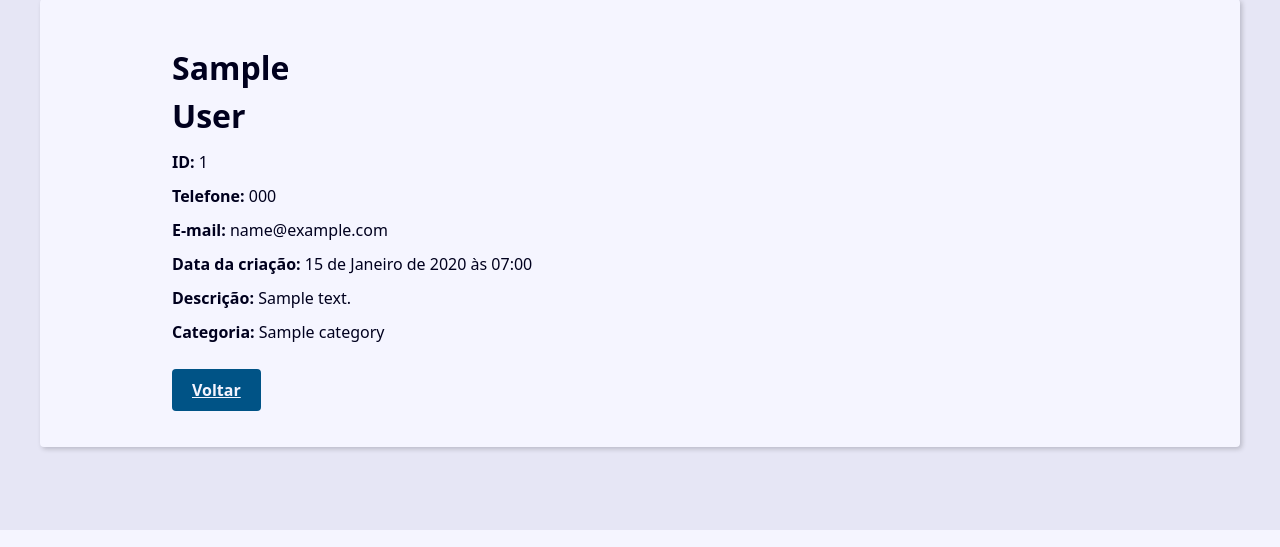
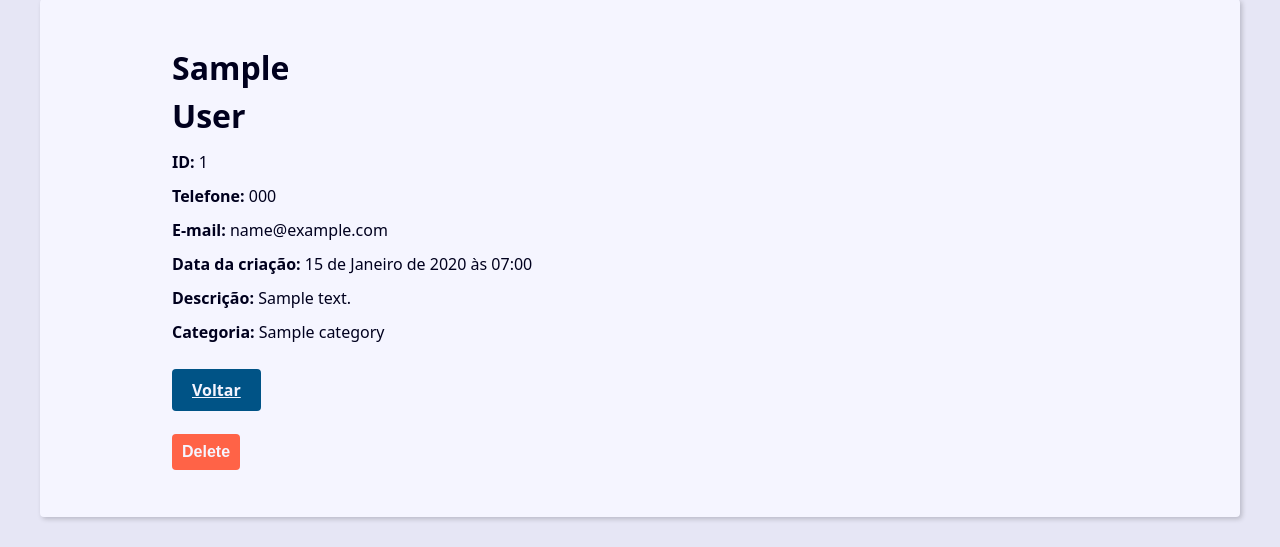
Before and after one commit to StyvenNoronha/agenda, a Django app: page /contato/1/ in a window 1280 px wide. Shown: the part 270-817 px from the top of the page. Run offline with Django 5.2, Linux system fonts and the light colour scheme; tables that the repository leaves empty hold one stand-in row (values such as "Sample post").

Commit message:
botao deletar e view

```diff
--- a/base_static/global/css/style.css
+++ b/base_static/global/css/style.css
@@ -311,3 +311,24 @@ svg {
     filter: brightness(80%);
     box-shadow: 0 0 5px rgb(0, 83, 134);
   }
+
+
+  .contact-links {
+    margin-block: calc(var(--small-font-size) * 2);
+    display: flex;
+    align-items: center;
+    gap: 0 var(--spacing);
+  }
+
+  .btn-link {
+    font-size: var(--small-font-size);
+    text-decoration: none;
+    font-weight: bold;
+    padding: 1rem;
+    display: block;
+    line-height: var(--small-font-size);
+  }
+
+  .btn-delete {
+    background: tomato;
+  }
--- a/contact/templates/contact/contact.html
+++ b/contact/templates/contact/contact.html
@@ -12,6 +12,17 @@
         <p><b>Descrição: </b>{{contact.description}}</p>
         <p><b>Categoria: </b>{{contact.category }}</p>
         </br>
-        <a class="btn" href="{% url 'contact:index' %}">Voltar</a>
+        <a class="btn btc-link " href="{% url 'contact:index' %}">Voltar</a>
+
+        <form action="{% url 'contact:delete' contact.id %}" method="post" >
+            {% csrf_token %}
+
+            <div class="contact-links">
+
+                <form action="{% url 'contact:delete' contact.id %}" method="POST">
+                  {% csrf_token %}
+                    <button class="btn btn-link btn-delete" type="submit">Delete</button>
+                </form>
+              </div>
     </div>
 {% endblock content %}
--- a/contact/urls.py
+++ b/contact/urls.py
@@ -7,6 +7,7 @@ urlpatterns = [
     path('', views.index, name='index'),
     path('contato/<int:id>/', views.contact, name='contact'),
     path('contato/<int:id>/update', views.update, name='update'),
+    path('<int:contact_id>/', views.delete, name='delete'),
     path('search/', views.search, name='search'),
     path('create/', views.create, name='create'),
 
--- a/contact/views.py
+++ b/contact/views.py
@@ -87,9 +87,8 @@ def create(request):
 
     context = {'form':ContactForm}
     return render(request,'contact/create.html',context)
+def update(request,contact_id):
 
-
-def update(request,contact_id):
     contact = get_object_or_404(Contact, pk=contact_id, show=True)
     form_action = reverse('contact:update', args=[contact_id])
     if request.method == 'POST':
@@ -102,3 +101,7 @@ def update(request,contact_id):
 
     context = {'form':ContactForm(instance=contact_id), 'form_action': form_action}
     return render(request,'contact/create.html',context)
+def delete(request, contact_id):
+    contact = get_object_or_404(Contact, pk=contact_id, show=True)
+    contact.delete()
+    return redirect('contact:index')
```
